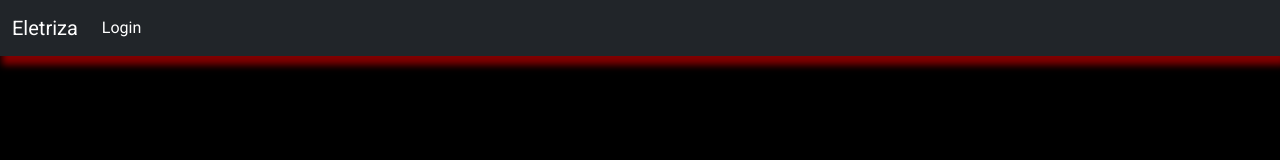
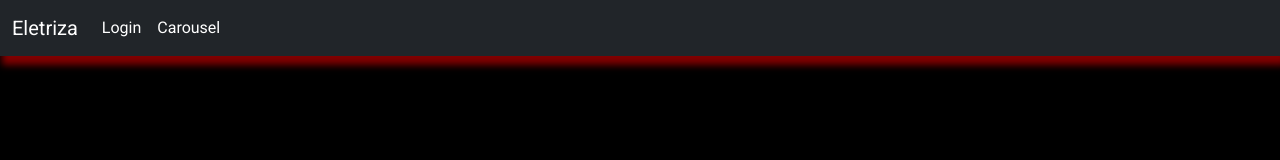
Before and after one commit to vidigaljr/Eletriza, an Angular app: page / in a window 1280 px wide. Shown: the top 160 px of the page. Built offline with nearby package versions, Linux system fonts and the light colour scheme.

Commit message:
teste de responsividade

```diff
--- a/package.json
+++ b/package.json
@@ -6,7 +6,8 @@
     "start": "ng serve",
     "build": "ng build",
     "watch": "ng build --watch --configuration development",
-    "test": "ng test"
+    "test": "ng test",
+    "deploy:ghdochs": "ng build --prod --output-path docs --base-href /Eletriza/"
   },
   "private": true,
   "dependencies": {
--- a/src/app/inicio/inicio.component.html
+++ b/src/app/inicio/inicio.component.html
@@ -26,9 +26,9 @@
           <li class="nav-item">
             <a class="nav-link active" aria-current="page" [routerLink]="['/login']">Login</a>
           </li>
-          <!-- <li class="nav-item">
+          <li class="nav-item">
             <a class="nav-link active" aria-current="page" [routerLink]="['/caroussel']">Carousel</a>
-          </li> -->
+          </li>
           <!-- <li class="nav-item">
             <a class="nav-link" href="footer">Cadastro</a>
           </li> -->
```
Also changed, not shown: 8 other files (tests, documents, lock files or other folders).
